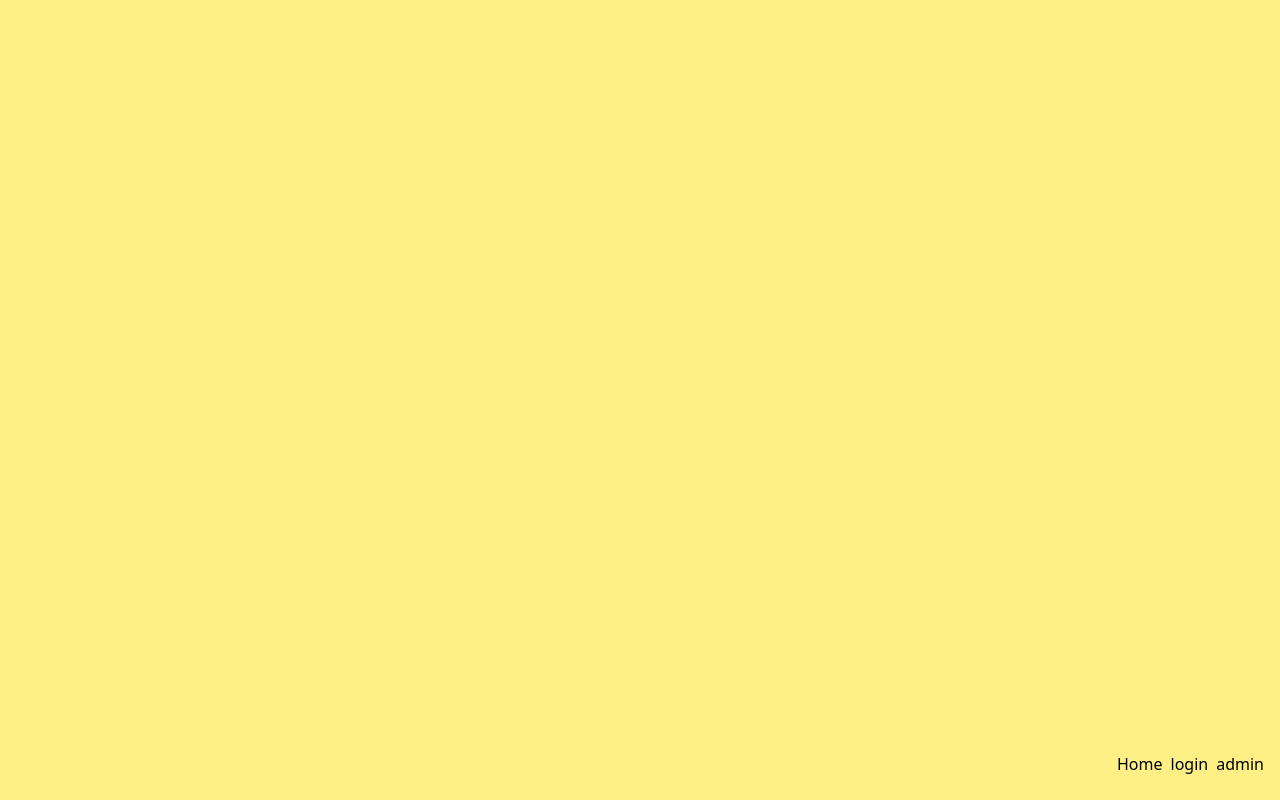
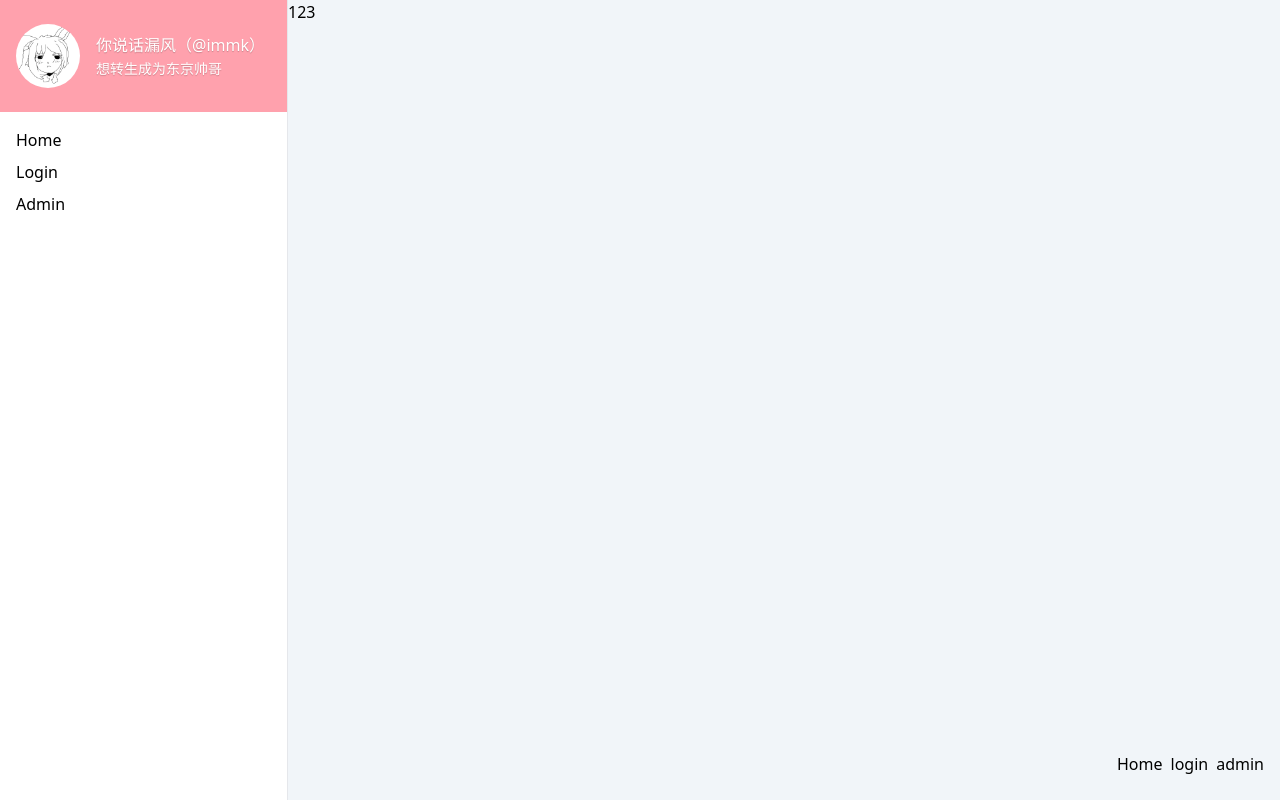
Before and after one commit to listensay/emolog, a SvelteKit app in the folder client/: page / in a window 1280 px wide. Built offline with nearby package versions, Linux system fonts and the light colour scheme.

Commit message:
feat: init style

```diff
--- /dev/null
+++ b/client/src/lib/components/ui/Author.svelte
@@ -0,0 +1,58 @@
+<script lang="ts">
+import avatar from '$lib/assets/avatar.png'
+
+const name = '你说话漏风（@immk）'
+const description = '想转生成为东京帅哥'
+</script>
+
+<div>
+  <div class="flex items-center gap-4 text-white text-shadow-xs">
+    <img class="w-16 rounded-full jelly" src={avatar} alt={name}>
+    <div>
+      <div>{name}</div>
+      <div class="text-sm mt-0.5">{description}</div>
+    </div>
+  </div>
+</div>
+
+<style>
+  .jelly {
+    animation: jelly-load 0.5s;
+    transform-origin: center;
+    transition: transform 0.1s;
+  }
+
+  .jelly:hover {
+    animation: jelly-hover 0.6s ease-in-out;
+  }
+
+  @keyframes jelly-load {
+    0%, 100% {
+      transform: scale(1, 1);
+    }
+    25% {
+      transform: scale(0.9, 1.1);
+    }
+    50% {
+      transform: scale(1.1, 0.9);
+    }
+    75% {
+      transform: scale(0.95, 1.05);
+    }
+  }
+
+  @keyframes jelly-hover {
+    0%, 100% {
+      transform: scale(1, 1);
+    }
+    25% {
+      transform: scale(0.9, 1.1);
+    }
+    50% {
+      transform: scale(1.1, 0.9);
+    }
+    75% {
+      transform: scale(0.95, 1.05);
+    }
+  }
+</style>
--- /dev/null
+++ b/client/src/lib/components/ui/Menu.svelte
@@ -0,0 +1,9 @@
+<div class="menu">
+  <nav>
+    <ul class="flex flex-col gap-2 p-4">
+      <li><a href="/">Home</a></li>
+      <li><a href="/login">Login</a></li>
+      <li><a href="/admin">Admin</a></li>
+    </ul>
+  </nav>
+</div>
--- a/client/src/routes/+layout.svelte
+++ b/client/src/routes/+layout.svelte
@@ -9,7 +9,7 @@
 	<link rel="icon" href={favicon} />
 </svelte:head>
 
-<div class="bg-yellow-200 min-h-screen">
+<div class="bg-slate-100 min-h-screen">
 	<div class="p-4 fixed right-0 bottom-2">
 		<nav>
 			<ul class="flex items-center gap-2">
--- a/client/src/routes/+page.svelte
+++ b/client/src/routes/+page.svelte
@@ -1,12 +1,24 @@
-<div class="flex h-full">
+<script>
+	import Author from "$lib/components/ui/Author.svelte";
+import Menu from "$lib/components/ui/Menu.svelte";
+
+</script>
+<div class="flex">
   <div class="layout-left"></div>
   <div class="layout-right">
     <header></header>
     <div>
-      <div>
-        <main></main>
+      <div class="flex h-screen">
         <!-- layoutside -->
-        <div></div>
+        <div class="h-full bg-white w-72 border-r border-gray-200">
+          <div class="bg-rose-300 p-4 py-6">
+            <Author />
+          </div>
+          <Menu />
+        </div>
+        <main class="flex-1 overflow-auto">
+          123
+        </main>
       </div>
       <footer></footer>
     </div>
```
Also changed, not shown: client/src/lib/assets/avatar.png (added).
